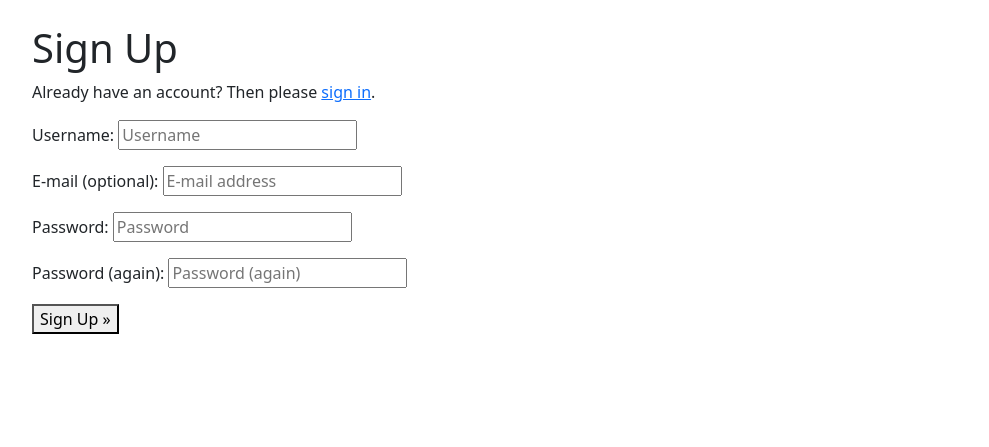
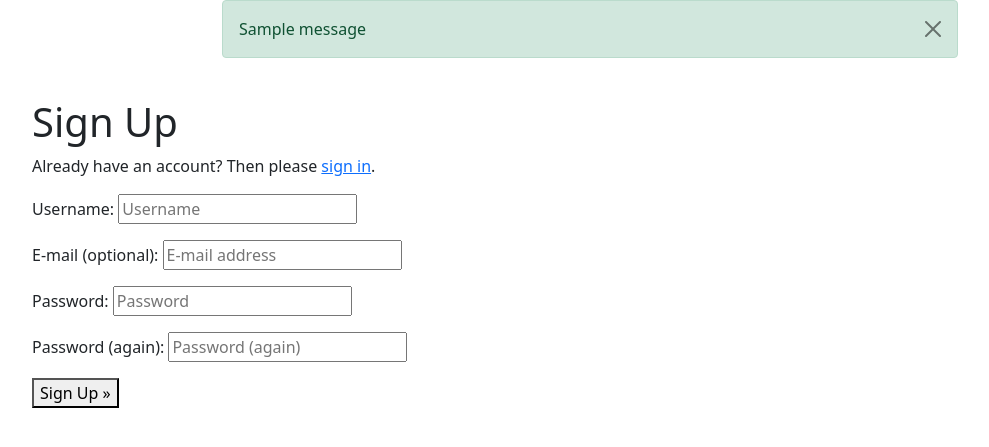
Before and after one commit to LanaCreegan/Recipe-Blog-PP4, a Django app: page /accounts/signup/ in a window 1280 px wide. Shown: the part 56-503 px from the top of the page, without its empty margins (50-1039 px from the left). Run offline with Django 4.2, Linux system fonts and the light colour scheme; tables that the repository leaves empty hold one stand-in row (values such as "Sample post"); one stand-in notice (Sample message) is shown.

Commit message:
Add message alert template

```diff
--- a/templates/base.html
+++ b/templates/base.html
@@ -39,6 +39,20 @@
           </nav>
           </header>
 
+         <div class="container">
+          <div class="row">
+            <div class="col-md-8 offset-md-2">
+              {% for message in messages %}
+              <div class="alert {{ message.tags }} alert-dismissible fade show" id="msg" role="alert">
+                {{ message | safe }}
+                <button type="button" class="btn-close" data-bs-dismiss="alert" aria-label="Close">
+                </button>
+              </div>
+
+              {% endfor %}
+            </div>
+          </div>
+         </div>
 <br/>
     <div class="container">
         {% block content %}
```
